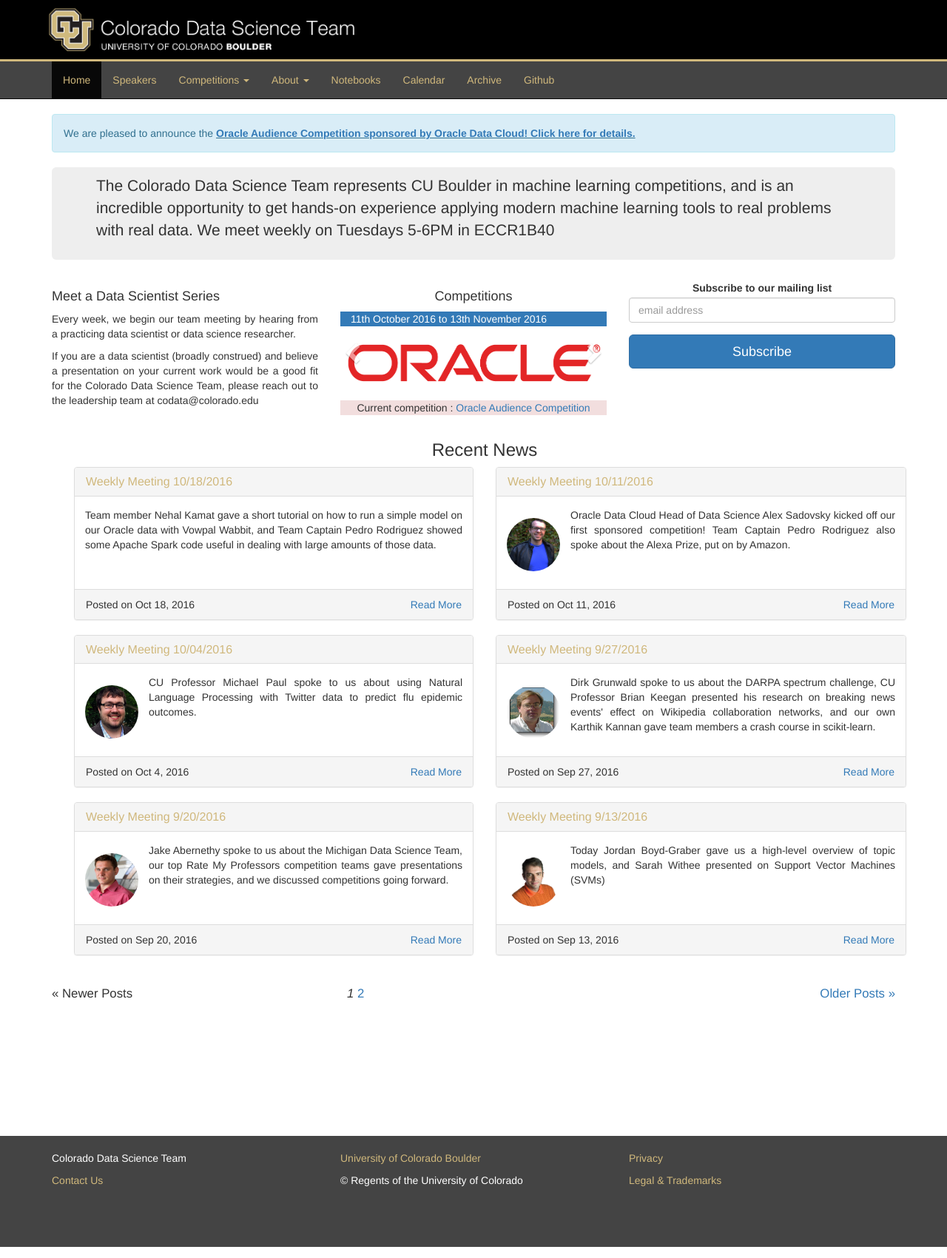
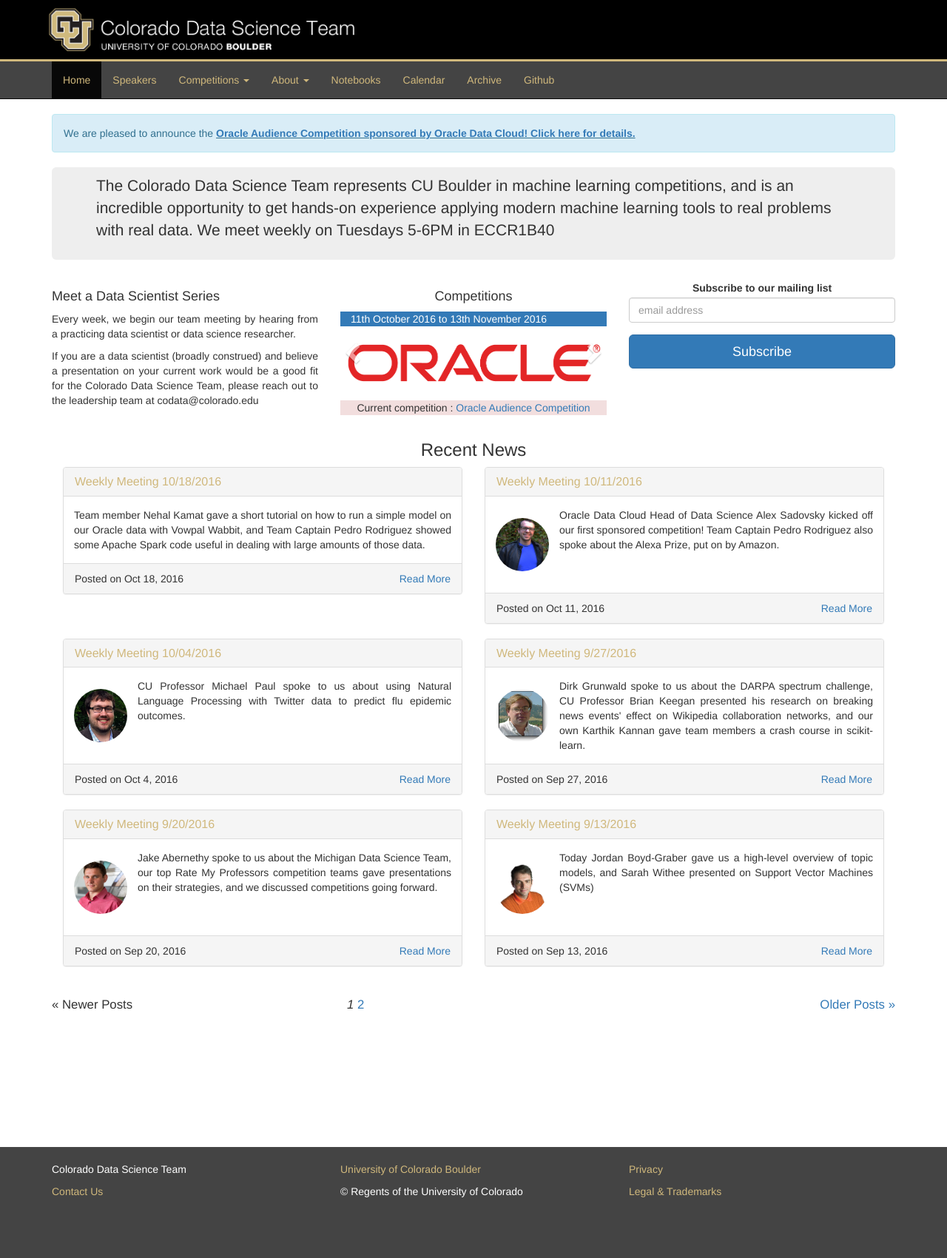
Before and after one commit to CoDataScience/codatascience.github.io, a Jekyll site: the page built from index.html, in a window 1280 px wide. Shown: the whole page at 74% size. Built offline with Jekyll 4.4.1, drawn with Linux system fonts in a browser that asks for light colours; the list of posts is cut into pages by our own code; comment, search, counter and statistics services are not loaded.

Commit message:
Fixed mobile bug for posts

```diff
--- a/index.html
+++ b/index.html
@@ -17,13 +17,13 @@
 ---
 
 <div class="row">
-  <div class="col-md-12"><div class="alert alert-info" role="alert">
+  <div class="col-md-12 col-sm-12 col-xs-12"><div class="alert alert-info" role="alert">
       We are pleased to announce the <b style="text-decoration:underline"><a href="/competitions/oracle/">Oracle Audience Competition sponsored by Oracle Data Cloud! Click here for details.</a></b>
     </div></div>
 </div>
 
 <div class="row">
-  <div class="col-md-12">
+  <div class="col-md-12 col-sm-12 col-xs-12">
     <div class="jumbotron" style="padding-top:10px;padding-bottom:10px;">
       <p>
         The Colorado Data Science Team
@@ -46,13 +46,13 @@
 
 <div class="row" style="padding-bottom: 1em">
   <!-- Wrapper for slides -->
-  <div class="col-md-4 text-justify">
+  <div class="col-md-4 col-sm-4 col-xs-4 text-justify">
     <h4>Meet a Data Scientist Series</h4>
 
     <p>Every week, we begin our team meeting by hearing from a practicing data scientist or data science researcher.</p>
     If you are a data scientist (broadly construed) and believe a presentation on your current work would be a good fit for the Colorado Data Science Team, please reach out to the leadership team at codata@colorado.edu
   </div>
-  <div class="col-md-4">
+  <div class="col-md-4 col-sm-4 col-xs-4">
     <center><h4>Competitions</h4></center>
   <div class="carousel-inner" role="listbox">
     {% if page.carousel %}
@@ -85,7 +85,7 @@
   </a>
   </div>
 
-  <div class="col-md-4">
+  <div class="col-md-4 col-sm-4 col-xs-4">
     <center>
     <!-- Begin MailChimp Signup Form -->
   <link href="//cdn-images.mailchimp.com/embedcode/slim-10_7.css" rel="stylesheet" type="text/css">
@@ -113,7 +113,7 @@
 
 
 
-<div class="container">
+<div class="container-fluid">
   <div class="row">
     <center><h3>Recent News</h3></center>
     <!-- <div class="col-sm-4">
@@ -122,25 +122,25 @@
     <div class="col-sm-4">
       One of three columns
     </div> -->
-    <div class="col-md-12">
+    <div class="col-md-12 col-sm-12 col-xs-12">
 
     {% for post in paginator.posts limit:6 %}
     {% capture thecycle %}{% cycle 'odd', 'even' %}{% endcapture %}
-    {% if thecycle == 'even' %}
-      <div class="row">
+    {% if thecycle == 'odd' %}
+    <div class="row">
     {% endif %}
-    <div class="col-md-6">
-    <div class="panel panel-default">
+    <div class="col-md-6 col-sm-6">
+    <div class="panel panel-default" style="width: 100%;">
         <div class="panel-heading">
             <h3 class="panel-title"><a href="{{ post.url | prepend: site.baseurl }}">{{ post.title }}</a></h3>
         </div>
-        <div class="panel-body col-md-height">
+        <div class="panel-body">
           <div class="row">
           {% if post.image %}
             <center><img alt="{{ post.title }}" src="/images/speakers/{{post.image}}" style=" height:100px;width:100px;padding: 1em"  class="pull-left img-circle"></center>
             <div class="text-justify" style="padding-left: 1em;padding-right: 1em">{{ post.excerpt }}</div>
             {% else %}
-            <div class="col-md-12 text-justify" style="padding-left: 1em;padding-right: 1em">{{ post.excerpt }}</div>
+            <div class="col-md-12 col-sm-12 col-xs-12 text-justify" style="padding-left: 1em;padding-right: 1em">{{ post.excerpt }}</div>
           {% endif %}
           </div>
 
```
